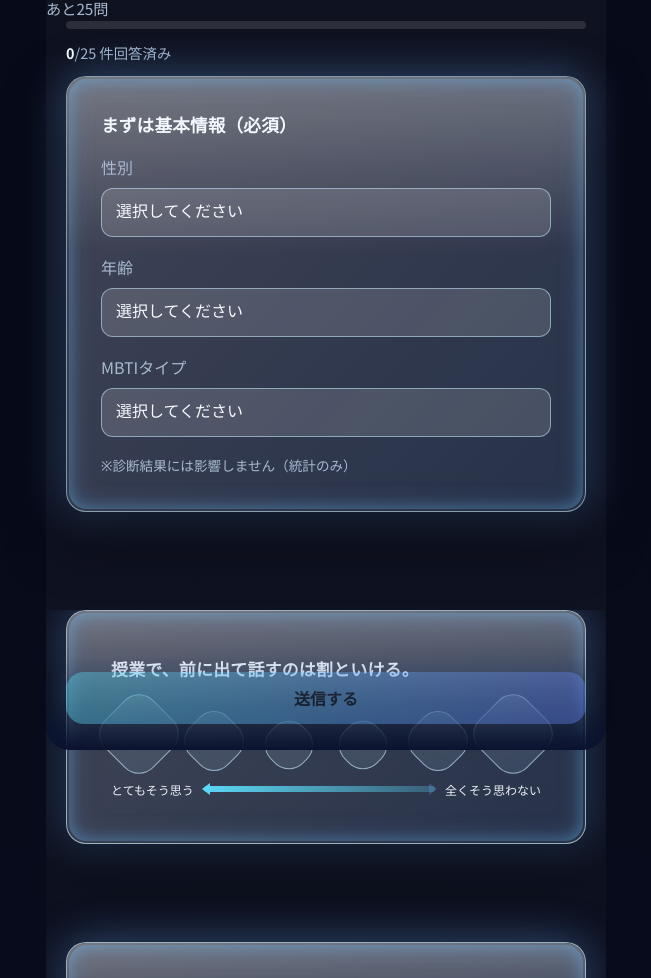
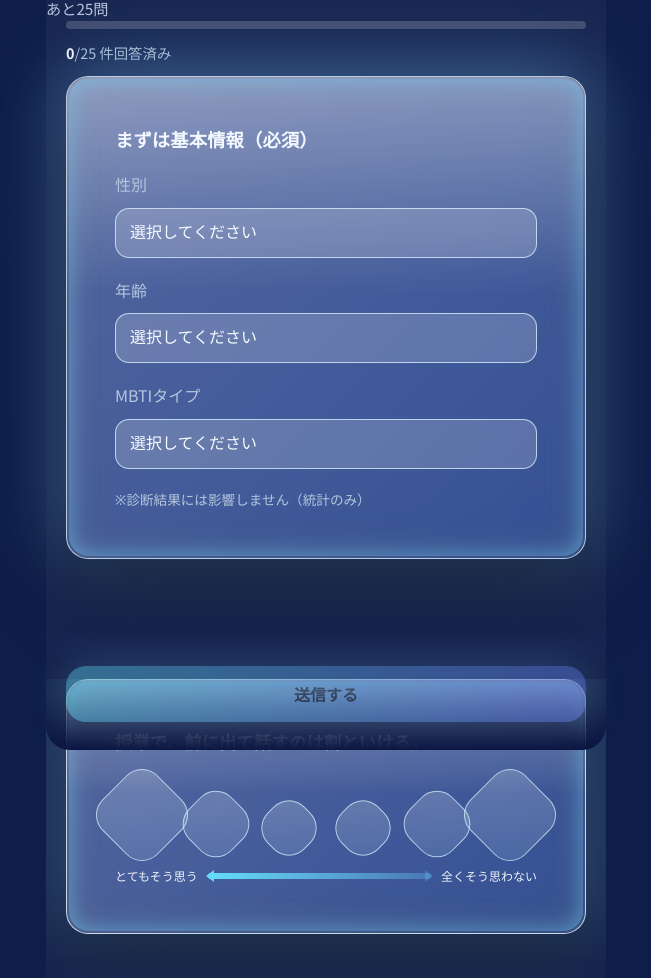
Before and after one commit to cypheroneinc-oss/cb-bot-server, a website with bundled scripts: page bot_server/liff/index.html in a window 1280 px wide. Shown: the part 50-1028 px from the top of the page, without its empty margins (314-965 px from the left). Built offline with nearby package versions, Linux system fonts and the light colour scheme.

Commit message:
Update app.css

```diff
--- a/bot_server/liff/assets/app.css
+++ b/bot_server/liff/assets/app.css
@@ -1,15 +1,15 @@
-/* ===== THEME: Blue Nova (ゲーム的・強ガラス・青寄せ) ===== */
+/* ===== THEME: Blue Nova ++ (より明るい青 × 超ガラス × 強浮遊) ===== */
 :root {
-  /* Deep space × Electric Blue */
-  --bg-grad-a: #070a18;      /* かなり暗い群青 */
-  --bg-grad-b: #0b1330;      /* 深い青 */
-  --fg:        #f7fbff;      /* 文字は白寄り */
-  --muted:     #a8bad1;      /* サブ文字 */
-  --accent:    #5ee0ff;      /* エレクトリック・シアンブルー */
-  --accent-2:  #6a8bff;      /* ブライトラピス */
-  --card:      rgba(255,255,255,0.14);   /* 明るめ透明ガラス（fallback） */
-  --border:    rgba(200, 235, 255, 0.55);/* 輝く縁取り（強化） */
-  --glow:      0 0 36px rgba(110, 170, 255, 0.55);
+  /* Brighter Deep Blue */
+  --bg-grad-a: #0f1e4a;      /* 明度を上げた群青 */
+  --bg-grad-b: #0a1440;      /* 深いブルー */
+  --fg:        #f8fbff;      /* 文字は白寄り */
+  --muted:     #b5c6de;      /* サブ文字を明るめに */
+  --accent:    #66e4ff;      /* エレクトリック・シアンブルー（やや明るく） */
+  --accent-2:  #6f8cff;      /* ブライトラピス（やや明るく） */
+  --card:      rgba(255,255,255,0.18);   /* ガラスのベースをさらに明るく */
+  --border:    rgba(220, 245, 255, 0.75);/* 輝く縁取り（さらに明るく） */
+  --glow:      0 0 44px rgba(120, 190, 255, 0.65);
   --ring:      0 0 0 2px var(--accent);
   --danger:    #ff4d6d;
 }
@@ -20,8 +20,10 @@ html, body {
   margin: 0;
   padding: 0;
   background:
-    radial-gradient(1100px 560px at 80% -5%, rgba(110,170,255,0.24), transparent 60%),
-    radial-gradient(1200px 620px at 10% 25%, rgba(94,224,255,0.20), transparent 60%),
+    /* 明るいブルーのオーブを増やして全体のトーンを上げる */
+    radial-gradient(1300px 640px at 78% -8%, rgba(120,190,255,0.32), transparent 65%),
+    radial-gradient(1200px 620px at 8% 28%,  rgba(102,230,255,0.28), transparent 62%),
+    radial-gradient(900px  480px at 50% 110%, rgba(110,170,255,0.20), transparent 60%),
     linear-gradient(180deg, var(--bg-grad-a), var(--bg-grad-b));
   color: var(--fg);
   font-family: 'Noto Sans JP', system-ui, -apple-system, BlinkMacSystemFont, 'Segoe UI', sans-serif;
@@ -37,14 +39,17 @@ button { font-family: inherit; }
 .subtitle { margin: 0; color: var(--muted); font-size: 0.95rem; }
 
 /* ===== プログレス ===== */
-.progress-bar { background: rgba(255,255,255,0.12); border-radius: 999px; overflow: hidden; margin: 0 20px 12px; height: 8px; }
+.progress-bar {
+  background: rgba(255,255,255,0.18);
+  border-radius: 999px; overflow: hidden; margin: 0 20px 12px; height: 8px;
+}
 .progress-fill {
   background: linear-gradient(90deg, var(--accent), var(--accent-2));
   height: 100%; width: 0; transition: width .2s ease;
   box-shadow:
     var(--glow),
-    0 0 18px rgba(94,224,255,0.35) inset,
-    0 2px 12px rgba(0,0,0,0.35);
+    0 0 22px rgba(102,230,255,0.42) inset,
+    0 3px 14px rgba(0,0,0,0.35);
 }
 
 .status { margin: 0 20px 12px; font-size: 0.9rem; color: var(--muted); }
@@ -65,31 +70,31 @@ button { font-family: inherit; }
 .questions {
   flex: 1;
   overflow-y: auto;
-  padding: 0 20px 220px; /* 下余白さらに増やす＝没入感＆押し込み回避 */
+  padding: 0 20px 240px; /* さらに下余白を増やして没入感＆フッターとの干渉回避 */
 }
 
-/* ===== カード（設問/結果）：超ガラス＋強発光＋浮遊 ===== */
+/* ===== カード（設問/結果）：超ガラス＋強発光＋強浮遊 ===== */
 .question-card,
 .result-card{
   position: relative;
-  background: linear-gradient(135deg, rgba(255,255,255,0.22), rgba(180,220,255,0.16));
+  background: linear-gradient(135deg, rgba(255,255,255,0.30), rgba(200,235,255,0.22)); /* 明るさ↑ */
   border: 1px solid var(--border);
-  border-radius: 20px;
+  border-radius: 22px;
   box-shadow:
-    0 22px 58px rgba(0,0,0,0.55),   /* 下方向の重量感（強） */
-    0 0 44px rgba(110,170,255,0.45);/* 外周ブルーグロー（強） */
-  padding: 44px;                    /* ゆったり */
-  margin-bottom: 98px;              /* 設問同士の間隔 さらに広く */
+    0 28px 72px rgba(0,0,0,0.55),     /* 下方向の影 強 */
+    0 0 72px rgba(120,190,255,0.60);  /* 外周グロー 強 */
+  padding: 48px;                      /* さらにゆったり */
+  margin-bottom: 104px;               /* 設問同士の間隔を拡大 */
   transform: translateY(0);
   transition: transform .25s ease, box-shadow .25s ease, background .25s ease, border-color .25s ease;
 }
-/* ガラス感の誇張（ハイライト＆内側グロー） */
+/* ガラスのハイライト＆内側グローを強化（スマホでも分かるよう誇張） */
 .question-card::before,
 .result-card::before{
   content: "";
   position: absolute; inset: 0;
   border-radius: inherit;
-  background: linear-gradient(180deg, rgba(255,255,255,0.28), rgba(255,255,255,0) 40%);
+  background: linear-gradient(180deg, rgba(255,255,255,0.35), rgba(255,255,255,0) 45%);
   pointer-events: none;
   mix-blend-mode: screen;
 }
@@ -97,61 +102,63 @@ button { font-family: inherit; }
 .result-card::after{
   content: "";
   position: absolute; inset: 2px;
-  border-radius: calc(20px - 2px);
-  box-shadow: inset 0 0 24px rgba(110,170,255,0.35), inset 0 0 14px rgba(94,224,255,0.25);
+  border-radius: calc(22px - 2px);
+  box-shadow:
+    inset 0 0 30px rgba(120,190,255,0.40),
+    inset 0 0 18px rgba(102,230,255,0.30);
   pointer-events: none;
 }
 
-@supports ((-webkit-backdrop-filter: blur(18px)) or (backdrop-filter: blur(18px))){
+@supports ((-webkit-backdrop-filter: blur(24px)) or (backdrop-filter: blur(24px))){
   .question-card,
   .result-card{
-    -webkit-backdrop-filter: blur(18px) saturate(1.5);
-            backdrop-filter: blur(18px) saturate(1.5);
-    border-color: rgba(210, 242, 255, 0.65); /* 線をさらに明るく */
+    -webkit-backdrop-filter: blur(24px) saturate(1.9);
+            backdrop-filter: blur(24px) saturate(1.9);
+    border-color: rgba(230, 250, 255, 0.80);
   }
 }
 
-/* “大げさに”浮かせる（モバイルでも分かる強度） */
+/* “大げさに”浮かせる（タップ時は沈ませない） */
 .question-card:active,
-.result-card:active { transform: translateY(0); } /* タップ時は沈ませない（誤作動感を避ける） */
+.result-card:active { transform: translateY(0); }
 .question-card:hover,
 .result-card:hover{
-  transform: translateY(-3px);
+  transform: translateY(-4px);
   box-shadow:
-    0 28px 64px rgba(0,0,0,0.58),
-    0 0 54px rgba(110,170,255,0.50);
+    0 34px 84px rgba(0,0,0,0.58),
+    0 0 86px rgba(120,190,255,0.70);
 }
 
 /* 見出しの視認性 */
 .question-card h2{
-  font-size: 1.06rem;
-  margin: 0 0 18px;
+  font-size: 1.08rem;
+  margin: 0 0 20px;
   letter-spacing: .2px;
   color: #f0f6ff;
 }
 
 /* ===== Likert UI（ダイヤを強発光） ===== */
-.choices { display: grid; gap: 18px; }
+.choices { display: grid; gap: 20px; }
 .choices.likert-scale {
   display: flex; align-items: flex-end; justify-content: space-between;
-  gap: 18px; flex-wrap: wrap;
+  gap: 20px; flex-wrap: wrap;
 }
-.likert-choice { position: relative; display: flex; flex-direction: column; align-items: center; flex: 1 1 0; min-width: 0; max-width: 96px; }
+.likert-choice { position: relative; display: flex; flex-direction: column; align-items: center; flex: 1 1 0; min-width: 0; max-width: 108px; }
 .likert-input { position: absolute; opacity: 0; pointer-events: none; }
 
 .likert-option {
-  display: flex; flex-direction: column; align-items: center; gap: 8px;
-  cursor: pointer; text-align: center; color: #cfe0f5; transition: color 0.2s ease;
+  display: flex; flex-direction: column; align-items: center; gap: 10px;
+  cursor: pointer; text-align: center; color: #d6e6fb; transition: color 0.2s ease;
 }
-.likert-option:hover .likert-diamond { background: rgba(110,170,255,0.18); box-shadow: 0 12px 28px rgba(0, 0, 0, 0.25); }
+.likert-option:hover .likert-diamond { background: rgba(120,190,255,0.22); box-shadow: 0 12px 28px rgba(0, 0, 0, 0.25); }
 .likert-input:focus-visible + .likert-option .likert-diamond { box-shadow: var(--ring), 0 10px 24px rgba(0, 0, 0, 0.3); }
 .likert-input:checked + .likert-option { color: #ffffff; font-weight: 700; }
 
 .likert-diamond{
-  --likert-size: 46px;
+  --likert-size: 52px; /* 基準サイズをやや大型化 */
   width: var(--likert-size); height: var(--likert-size);
-  border-radius: 20px; border: 1px solid rgba(200,235,255,0.6);
-  background: linear-gradient(135deg, rgba(255,255,255,0.14), rgba(160,220,255,0.10));
+  border-radius: 22px; border: 1px solid rgba(220,245,255,0.7);
+  background: linear-gradient(135deg, rgba(255,255,255,0.20), rgba(170,220,255,0.14));
   transform: rotate(45deg);
   display: inline-flex; align-items: center; justify-content: center;
   position: relative;
@@ -159,21 +166,22 @@ button { font-family: inherit; }
 }
 .likert-input:checked + .likert-option .likert-diamond{
   background:
-    radial-gradient(60% 60% at 50% 38%, rgba(94,224,255,0.90), rgba(94,224,255,0.45) 60%, rgba(94,224,255,0.18) 100%),
-    linear-gradient(135deg, rgba(255,255,255,0.18), rgba(160,220,255,0.10));
-  border-color: rgba(200,235,255,0.9);
+    radial-gradient(60% 60% at 50% 38%, rgba(110,200,255,0.96), rgba(110,200,255,0.55) 66%, rgba(110,200,255,0.22) 100%),
+    linear-gradient(135deg, rgba(255,255,255,0.22), rgba(170,220,255,0.14));
+  border-color: rgba(235,250,255,0.95);
   box-shadow:
-    0 0 0 5px rgba(94,224,255,0.28),
-    0 16px 36px rgba(94,224,255,0.35);
-  transform: rotate(45deg) scale(1.08);
+    0 0 0 6px rgba(110,200,255,0.34),
+    0 18px 40px rgba(110,200,255,0.38);
+  transform: rotate(45deg) scale(1.1);
 }
-.likert-option.size-large .likert-diamond { --likert-size: 68px; }
-.likert-option.size-medium .likert-diamond { --likert-size: 54px; }
-.likert-option.size-small .likert-diamond { --likert-size: 46px; }
+.likert-option.size-large .likert-diamond { --likert-size: 78px; }
+.likert-option.size-medium .likert-diamond { --likert-size: 60px; }
+.likert-option.size-small .likert-diamond { --likert-size: 52px; }
+
 @media (max-width: 767px) {
-  .likert-option.size-large .likert-diamond { --likert-size: 52px; }
-  .likert-option.size-medium .likert-diamond { --likert-size: 44px; }
-  .likert-option.size-small .likert-diamond { --likert-size: 36px; }
+  .likert-option.size-large .likert-diamond { --likert-size: 64px; }
+  .likert-option.size-medium .likert-diamond { --likert-size: 54px; }
+  .likert-option.size-small .likert-diamond { --likert-size: 46px; }
 }
 
 /* 目盛バー */
@@ -183,7 +191,7 @@ button { font-family: inherit; }
 }
 .likert-legend .legend-bar {
   height: 6px; border-radius: 999px;
-  background: linear-gradient(90deg, var(--accent), rgba(94,224,255,0.25));
+  background: linear-gradient(90deg, var(--accent), rgba(110,200,255,0.30));
   position: relative;
 }
 .likert-legend .legend-bar::before, .likert-legend .legend-bar::after {
@@ -191,7 +199,7 @@ button { font-family: inherit; }
   border-top: 6px solid transparent; border-bottom: 6px solid transparent; transform: translateY(-50%);
 }
 .likert-legend .legend-bar::before { left: -2px; border-right: 8px solid var(--accent); }
-.likert-legend .legend-bar::after { right: -2px; border-left: 8px solid rgba(110,170,255,0.25); }
+.likert-legend .legend-bar::after  { right: -2px; border-left: 8px solid rgba(110,200,255,0.30); }
 
 /* アクセシビリティ */
 .sr-only { position: absolute !important; width: 1px; height: 1px; padding: 0; margin: -1px; overflow: hidden; clip: rect(0, 0, 0, 0); white-space: nowrap; border: 0; }
@@ -199,33 +207,33 @@ button { font-family: inherit; }
 /* ===== フッター／ボタン（強発光ブルー） ===== */
 .footer {
   position: sticky; bottom: 0; left: 0; right: 0;
-  padding: 16px 20px 26px;
-  background: linear-gradient(180deg, rgba(5,10,22,0.0) 0%, rgba(5,10,22,0.28) 45%, var(--bg-grad-b) 100%);
+  padding: 18px 20px 28px;
+  background: linear-gradient(180deg, rgba(12,20,44,0.0) 0%, rgba(12,20,44,0.30) 45%, var(--bg-grad-b) 100%);
   display: flex; flex-direction: column; gap: 12px;
   z-index: 1;
 }
 .footer button {
-  width: 100%; padding: 14px; border: none; border-radius: 18px;
+  width: 100%; padding: 16px; border: none; border-radius: 20px;
   font-size: 1rem; font-weight: 700; color: #04101a;
   background: linear-gradient(90deg, var(--accent), var(--accent-2));
   box-shadow:
-    0 12px 28px rgba(0,0,0,0.40),
-    0 0 28px rgba(110,170,255,0.55);
+    0 14px 34px rgba(0,0,0,0.42),
+    0 0 42px rgba(120,190,255,0.70);
   cursor: pointer; transition: opacity 0.2s ease, transform 0.2s ease, box-shadow 0.2s ease;
 }
 .footer button:disabled { opacity: 0.4; cursor: not-allowed; }
 .footer button:focus-visible { outline: none; box-shadow: var(--ring); }
 .footer button:not(:disabled):active { transform: translateY(0); }
 .footer button:hover:not(:disabled){
-  transform: translateY(-1.5px);
+  transform: translateY(-2px);
   box-shadow:
-    0 14px 32px rgba(0,0,0,0.45),
-    0 0 34px rgba(110,170,255,0.60);
+    0 18px 38px rgba(0,0,0,0.5),
+    0 0 54px rgba(120,190,255,0.80);
 }
 .footer .secondary{
-  background: rgba(255,255,255,0.08);
+  background: rgba(255,255,255,0.10);
   color: var(--fg);
-  border: 1px solid rgba(200, 235, 255, 0.55);
+  border: 1px solid rgba(220, 245, 255, 0.75);
 }
 .footer .secondary:disabled { opacity: 0.4; border-color: rgba(255, 255, 255, 0.18); }
 
@@ -236,8 +244,8 @@ button { font-family: inherit; }
 /* ===== トースト ===== */
 .toast {
   position: fixed; left: 50%; bottom: 96px; transform: translateX(-50%);
-  background: rgba(8, 12, 26, 0.92);
-  border: 1px solid rgba(200, 235, 255, 0.45);
+  background: rgba(10, 18, 42, 0.92);
+  border: 1px solid rgba(220, 245, 255, 0.70);
   border-radius: 14px; padding: 14px 18px; color: var(--fg); font-size: 0.95rem;
   max-width: calc(100% - 40px); box-shadow: 0 10px 30px rgba(0, 0, 0, 0.35);
 }
@@ -247,9 +255,9 @@ button { font-family: inherit; }
 
 /* ===== 結果カード内部 ===== */
 .result-card {
-  padding: 30px; margin: 0 20px 130px;
-  background: linear-gradient(135deg, rgba(255,255,255,0.22), rgba(180,220,255,0.16));
-  border-radius: 22px; box-shadow: 0 22px 60px rgba(0, 0, 0, 0.55), var(--glow);
+  padding: 32px; margin: 0 20px 136px;
+  background: linear-gradient(135deg, rgba(255,255,255,0.30), rgba(200,235,255,0.22));
+  border-radius: 24px; box-shadow: 0 28px 76px rgba(0, 0, 0, 0.55), var(--glow);
   border: 1px solid var(--border);
 }
 .result-header { margin-bottom: 20px; }
@@ -257,35 +265,35 @@ button { font-family: inherit; }
 .result-header p { margin: 0; color: var(--muted); font-size: 0.95rem; }
 
 .hero-card { display: flex; align-items: center; gap: 16px; margin-bottom: 16px; }
-.hero-avatar { width: 84px; height: 84px; border-radius: 16px; overflow: hidden; border: 1px solid rgba(200, 235, 255, 0.55); box-shadow: 0 12px 28px rgba(0,0,0,.4); }
+.hero-avatar { width: 84px; height: 84px; border-radius: 16px; overflow: hidden; border: 1px solid rgba(220, 245, 255, 0.75); box-shadow: 0 12px 28px rgba(0,0,0,.4); }
 .hero-avatar img { width: 100%; height: 100%; object-fit: cover; display: block; }
 .hero-details { flex: 1; }
 
-.cluster-tag { display: inline-flex; align-items: center; padding: 4px 10px; border-radius: 999px; border: 1px solid rgba(200, 235, 255, 0.55); color: var(--accent); font-size: 0.85rem; margin-bottom: 8px; }
+.cluster-tag { display: inline-flex; align-items: center; padding: 4px 10px; border-radius: 999px; border: 1px solid rgba(220, 245, 255, 0.75); color: var(--accent); font-size: 0.85rem; margin-bottom: 8px; }
 .result-hero-name, #resultHeroName { margin: 0; font-size: 1.4rem; font-weight: 700; color: var(--fg); }
 
 .result-summary { margin: 12px 0 20px; font-size: 1rem; color: var(--fg); }
 
 .share-preview { display: grid; gap: 12px; margin-bottom: 24px; }
-.share-preview img { width: 100%; border-radius: 16px; border: 1px solid rgba(200, 235, 255, 0.45); }
+.share-preview img { width: 100%; border-radius: 16px; border: 1px solid rgba(220, 245, 255, 0.70); }
 
 .share-actions { margin-bottom: 28px; }
 .share-actions h3 { margin: 0 0 12px; font-size: 1.1rem; }
 .share-buttons { display: grid; gap: 10px; grid-template-columns: repeat(auto-fit, minmax(140px, 1fr)); }
 .share-btn {
   padding: 10px 14px; border-radius: 12px;
-  border: 1px solid rgba(200, 235, 255, 0.45);
-  background: linear-gradient(180deg, rgba(255,255,255,0.10), rgba(180,220,255,0.08));
+  border: 1px solid rgba(220, 245, 255, 0.70);
+  background: linear-gradient(180deg, rgba(255,255,255,0.12), rgba(200,235,255,0.10));
   color: var(--fg); font-weight: 700; cursor: pointer;
   box-shadow: 0 10px 22px rgba(0,0,0,0.30);
 }
-.share-btn:hover { background: rgba(255,255,255,0.16); }
+.share-btn:hover { background: rgba(255,255,255,0.18); }
 .share-note { margin: 12px 0 0; color: var(--muted); font-size: 0.85rem; }
 
 .narrative-section { margin-bottom: 24px; }
 .narrative-section h3 { margin-bottom: 12px; font-size: 1.1rem; }
 .narrative-grid { display: grid; gap: 16px; }
-.narrative-block { background: rgba(255,255,255,0.07); border-radius: 14px; padding: 14px 16px; border: 1px solid rgba(0,209,255,0.15); }
+.narrative-block { background: rgba(255,255,255,0.08); border-radius: 14px; padding: 14px 16px; border: 1px solid rgba(0,209,255,0.15); }
 .narrative-block h4 { margin: 0 0 10px; font-size: 0.98rem; color: var(--accent); }
 .narrative-block ul { margin: 0; padding-left: 18px; color: var(--fg); }
 .narrative-block li { margin-bottom: 6px; }
@@ -297,7 +305,7 @@ button { font-family: inherit; }
 .spinner { width: 20px; height: 20px; border-radius: 50%; border: 3px solid rgba(255,255,255,0.25); border-top-color: var(--bg-grad-b); animation: spin .8s linear infinite; display: inline-block; }
 .btn-content { display: inline-flex; align-items: center; justify-content: center; gap: 10px; }
 .skeleton { position: relative; overflow: hidden; }
-.skeleton-line { height: 16px; background: rgba(255,255,255,0.12); border-radius: 8px; margin-bottom: 12px; }
+.skeleton-line { height: 16px; background: rgba(255,255,255,0.14); border-radius: 8px; margin-bottom: 12px; }
 .skeleton-title { width: 60%; height: 20px; }
 .skeleton-line:last-child { margin-bottom: 0; }
 @keyframes spin { to { transform: rotate(360deg); } }
@@ -309,7 +317,7 @@ button { font-family: inherit; }
     width: min(560px, 100%);
     margin: 0 auto;
     border-radius: 24px;
-    background: linear-gradient(180deg, rgba(255,255,255,0.03) 0%, rgba(255,255,255,0) 100%);
+    background: linear-gradient(180deg, rgba(255,255,255,0.04) 0%, rgba(255,255,255,0) 100%);
   }
   .footer { border-bottom-left-radius: 24px; border-bottom-right-radius: 24px; }
 }
@@ -318,36 +326,38 @@ button { font-family: inherit; }
 /* ===== 基本情報フォーム ===== */
 .demographics {
   position: relative;
-  background: linear-gradient(135deg, rgba(255,255,255,0.22), rgba(180,220,255,0.16));
+  background: linear-gradient(135deg, rgba(255,255,255,0.30), rgba(200,235,255,0.22));
   border: 1px solid var(--border);
-  border-radius: 20px;
+  border-radius: 22px;
   box-shadow:
-    0 22px 58px rgba(0,0,0,0.55),
-    0 0 44px rgba(110,170,255,0.45);
-  padding: 34px;
-  margin: 0 20px 98px;
+    0 28px 72px rgba(0,0,0,0.55),
+    0 0 72px rgba(120,190,255,0.60);
+  padding: 48px;
+  margin: 0 20px 120px; /* 基本情報→Q1の間をさらに広げる */
   transform: translateY(0);
   transition: transform .25s ease, box-shadow .25s ease, background .25s ease, border-color .25s ease;
 }
 .demographics::before{
   content:""; position:absolute; inset:0; border-radius:inherit;
-  background: linear-gradient(180deg, rgba(255,255,255,0.28), rgba(255,255,255,0) 40%);
+  background: linear-gradient(180deg, rgba(255,255,255,0.35), rgba(255,255,255,0) 45%);
   pointer-events:none; mix-blend-mode: screen;
 }
 .demographics::after{
-  content:""; position:absolute; inset:2px; border-radius:calc(20px - 2px);
-  box-shadow: inset 0 0 24px rgba(110,170,255,0.35), inset 0 0 14px rgba(94,224,255,0.25);
+  content:""; position:absolute; inset:2px; border-radius:calc(22px - 2px);
+  box-shadow:
+    inset 0 0 30px rgba(120,190,255,0.40),
+    inset 0 0 18px rgba(102,230,255,0.30);
   pointer-events:none;
 }
-@supports ((-webkit-backdrop-filter: blur(18px)) or (backdrop-filter: blur(18px))){
-  .demographics{ -webkit-backdrop-filter: blur(18px) saturate(1.5); backdrop-filter: blur(18px) saturate(1.5); }
+@supports ((-webkit-backdrop-filter: blur(24px)) or (backdrop-filter: blur(24px))){
+  .demographics{ -webkit-backdrop-filter: blur(24px) saturate(1.9); backdrop-filter: blur(24px) saturate(1.9); }
 }
 
-.demographics-title { margin: 0 0 16px; font-size: 1.1rem; font-weight: 700; color:#f0f6ff; letter-spacing:.2px; }
+.demographics-title { margin: 0 0 18px; font-size: 1.14rem; font-weight: 700; color:#f0f6ff; letter-spacing:.2px; }
 
 .demographics-field {
-  display: flex; flex-direction: column; gap: 8px;
-  margin-bottom: 18px; position: relative; z-index: 0;
+  display: flex; flex-direction: column; gap: 10px;
+  margin-bottom: 20px; position: relative; z-index: 0;
 }
 .demographics-field:focus-within { z-index: 5; }
 .field-label { color: var(--muted); display: block; }
@@ -355,14 +365,14 @@ button { font-family: inherit; }
 .demographics-field select {
   width: 100%;
   padding: 12px 14px;
-  border-radius: 12px;
-  border: 1px solid rgba(200,235,255,0.55);
-  background: rgba(255,255,255,0.14);
+  border-radius: 14px;
+  border: 1px solid rgba(220,245,255,0.75);
+  background: rgba(255,255,255,0.18);
   color: var(--fg);
   font-size: 16px;   /* iOSズーム回避＆行間UP */
   appearance: none;
-  line-height: 1.4;
+  line-height: 1.5;
 }
 .demographics-field select:focus { position: relative; z-index: 6; }
-.demographics-field select option { padding: 10px 12px; line-height: 1.8; font-size: 16px; }
+.demographics-field select option { padding: 10px 12px; line-height: 1.9; font-size: 16px; }
 .demographics-note { margin: 10px 0 0; font-size: 0.85rem; color: var(--muted); }
```
